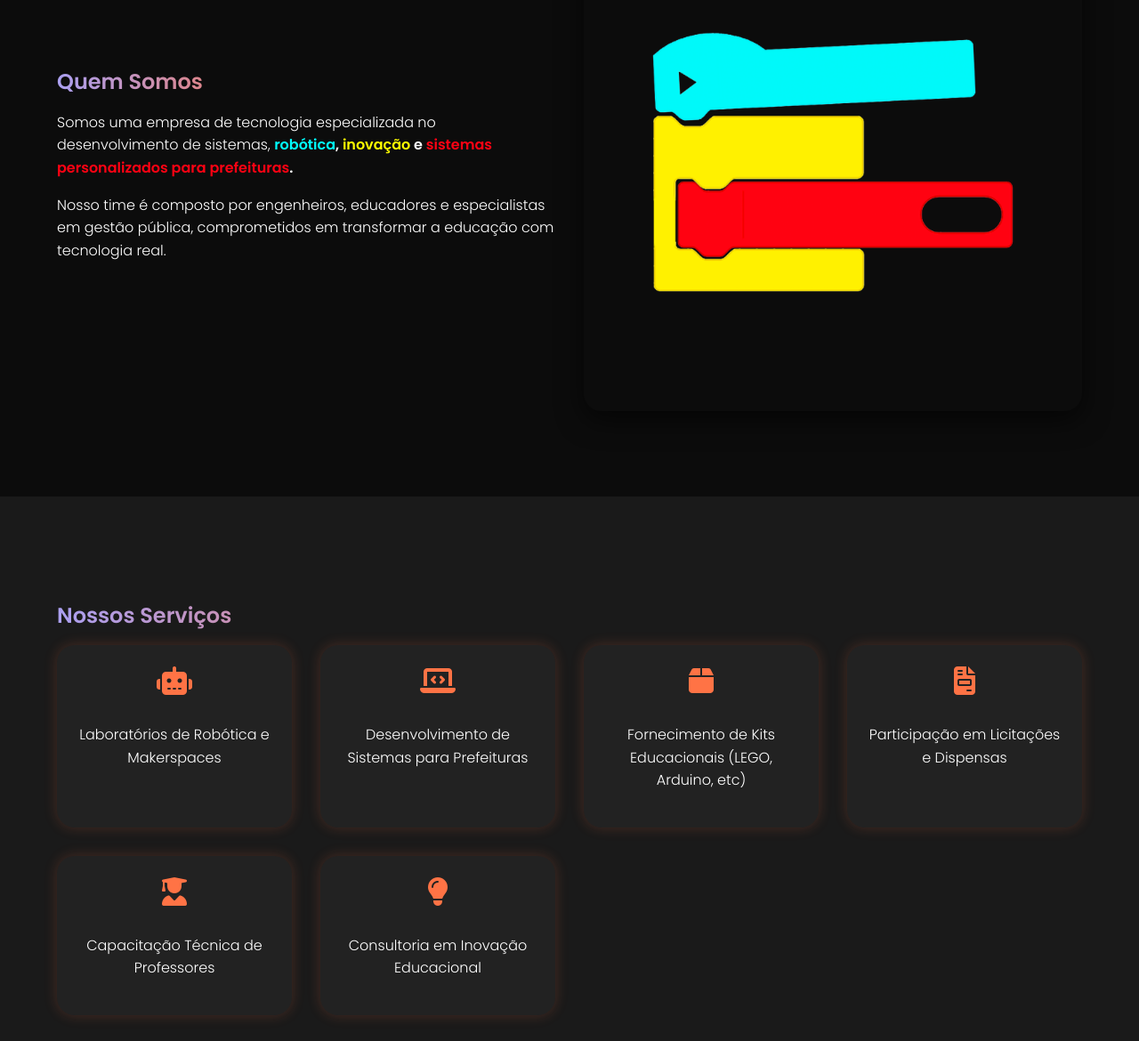
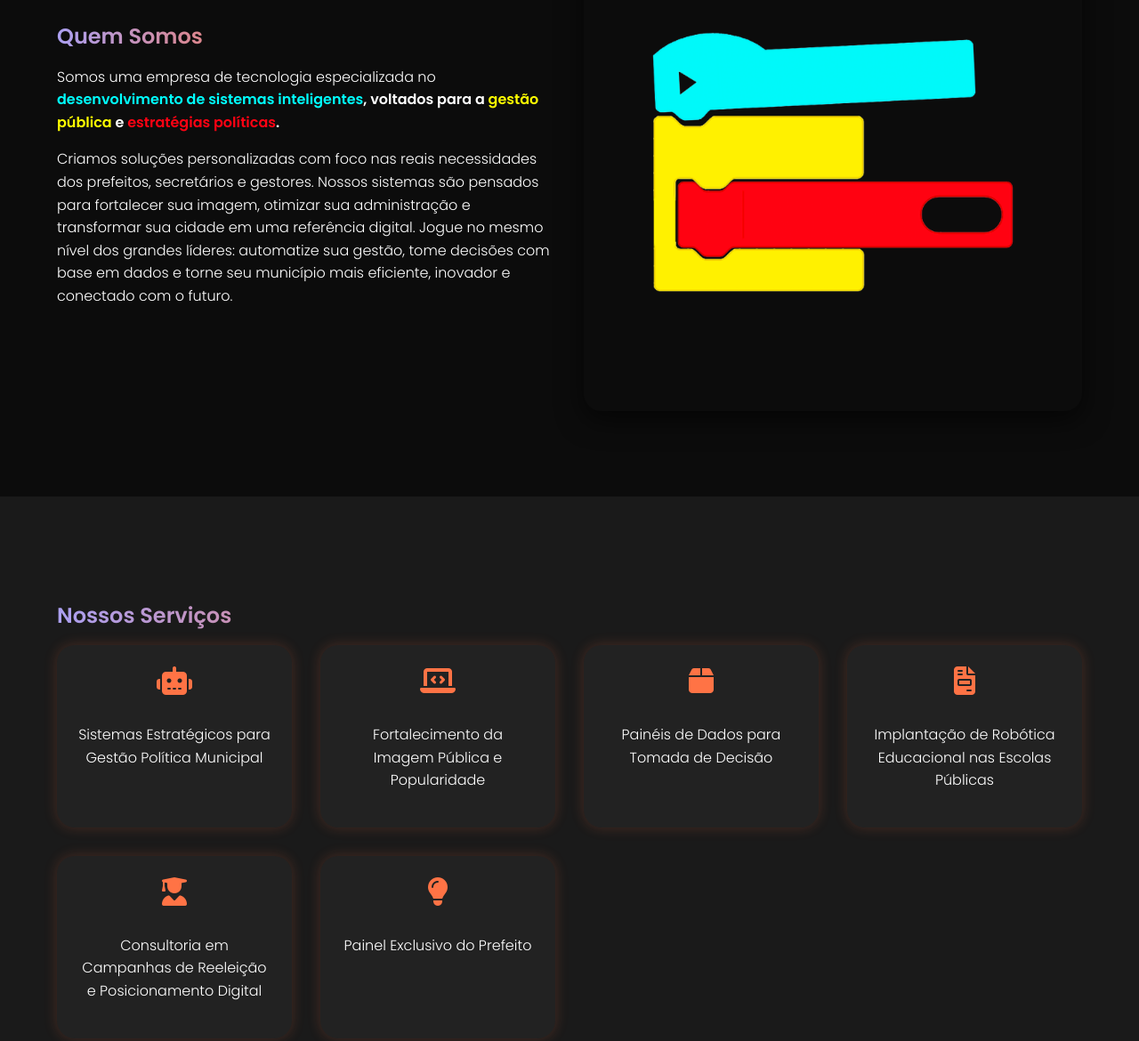
Before and after one commit to sandell887/Wisdom-S, a plain HTML site: page index.html in a window 1280 px wide. Shown: the part 617-1787 px from the top of the page at 89% size. Drawn offline with Linux system fonts and the light colour scheme.

Commit message:
remoldagem de textos para politicos

```diff
--- a/index.html
+++ b/index.html
@@ -65,16 +65,16 @@
     <div class="text">
       <h2>Quem Somos</h2>
       <p>
-       Somos uma empresa de tecnologia especializada no desenvolvimento de sistemas,
+       Somos uma empresa de tecnologia especializada no
         <strong>
-          <span style="color: #00FFFF;">robótica</span>,
-          <span style="color: #FFFF00;">inovação</span>
-          e <span style="color: #FF0213;">sistemas personalizados para prefeituras</span>.
+          <span style="color: #00FFFF;">desenvolvimento de sistemas inteligentes</span>, voltados para a
+          <span style="color: #FFFF00;">gestão pública</span>  e
+          <span style="color: #FF0213;">estratégias políticas</span>.
         </strong>
       </p>
       <p>
-        Nosso time é composto por engenheiros, educadores e especialistas em gestão pública, comprometidos em transformar a educação com tecnologia real.
-      </p>
+Criamos soluções personalizadas com foco nas reais necessidades dos prefeitos, secretários e gestores. Nossos sistemas são pensados para fortalecer sua imagem, otimizar sua administração e transformar sua cidade em uma referência digital.
+Jogue no mesmo nível dos grandes líderes: automatize sua gestão, tome decisões com base em dados e torne seu município mais eficiente, inovador e conectado com o futuro.      </p>
     </div>
     <img src="src/LOGO0000000000000.png" alt="Equipe profissional" class="img-animada" />
   </div>
@@ -85,12 +85,13 @@
     <div class="container">
       <h2>Nossos Serviços</h2>
       <ul class="grid">
-        <li><i class="fas fa-robot"></i><p>Laboratórios de Robótica e Makerspaces</p></li>
-        <li><i class="fas fa-laptop-code"></i><p>Desenvolvimento de Sistemas para Prefeituras</p></li>
-        <li><i class="fas fa-box"></i><p>Fornecimento de Kits Educacionais (LEGO, Arduino, etc)</p></li>
-        <li><i class="fas fa-file-invoice"></i><p>Participação em Licitações e Dispensas</p></li>
-        <li><i class="fas fa-user-graduate"></i><p>Capacitação Técnica de Professores</p></li>
-        <li><i class="fas fa-lightbulb"></i><p>Consultoria em Inovação Educacional</p></li>
+        <li><i class="fas fa-robot"></i><p>Sistemas Estratégicos para Gestão Política Municipal</p></li>
+        <li><i class="fas fa-laptop-code"></i><p>Fortalecimento da Imagem Pública e Popularidade</p></li>
+        <li><i class="fas fa-box"></i><p>Painéis de Dados para Tomada de Decisão</p></li>
+        <li><i class="fas fa-file-invoice"></i><p>Implantação de Robótica Educacional nas Escolas Públicas
+</p></li>
+        <li><i class="fas fa-user-graduate"></i><p>Consultoria em Campanhas de Reeleição e Posicionamento Digital</p></li>
+        <li><i class="fas fa-lightbulb"></i><p>Painel Exclusivo do Prefeito</p></li>
       </ul>
     </div>
   </section>
```
